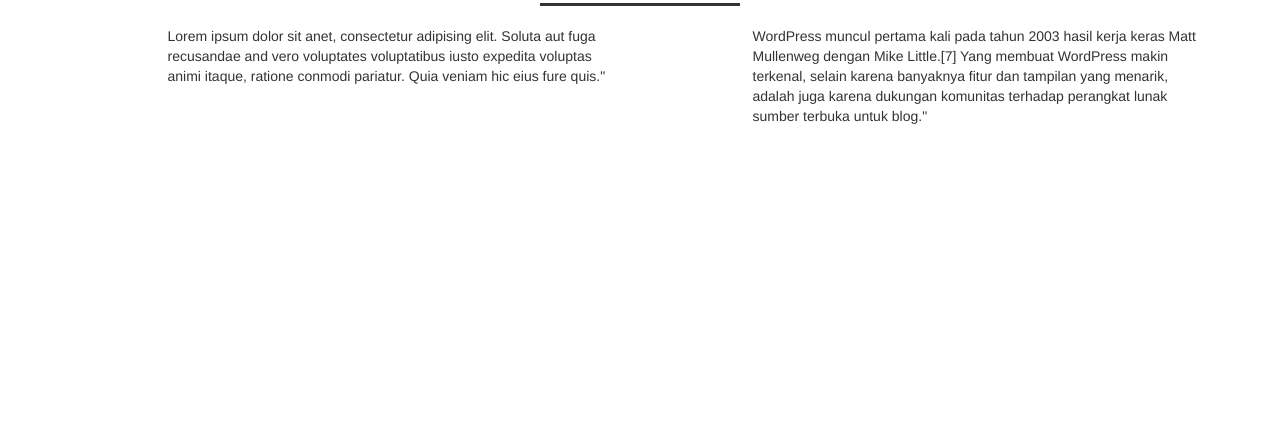
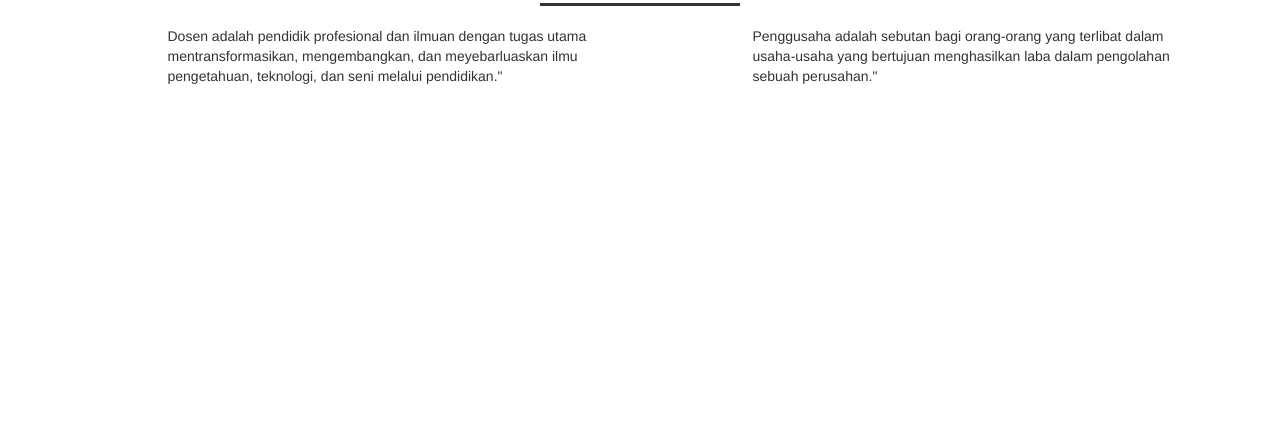
Before and after one commit to Yulfama/portfolio, a plain HTML site: page index.html in a window 1280 px wide. Shown: the part 663-1100 px from the top of the page. Drawn offline with nearby package versions, Linux system fonts and the light colour scheme.

Commit message:
Update index.html

```diff
--- a/index.html
+++ b/index.html
@@ -50,9 +50,9 @@
     </div>
     <div class="row">
        <div class="col-sm-5 col-sm-offset-1">
-        <p>Lorem ipsum dolor sit anet, consectetur adipising elit. Soluta aut fuga recusandae and vero voluptates voluptatibus iusto expedita voluptas animi itaque, ratione conmodi pariatur. Quia veniam hic eius fure quis."</p></div>
+        <p>Dosen adalah pendidik profesional dan ilmuan dengan tugas utama mentransformasikan, mengembangkan, dan meyebarluaskan ilmu pengetahuan, teknologi, dan seni melalui pendidikan."</p></div>
         <div class="col-sm-5 col-sm-offset-1">
-        <p>WordPress muncul pertama kali pada tahun  2003  hasil  kerja keras  Matt Mullenweg  dengan Mike Little.[7] Yang membuat WordPress makin terkenal, selain karena banyaknya fitur dan tampilan yang menarik, adalah juga karena dukungan komunitas terhadap perangkat lunak sumber terbuka untuk blog."</p></div>
+        <p>Penggusaha adalah sebutan bagi orang-orang yang terlibat dalam usaha-usaha yang bertujuan menghasilkan laba dalam pengolahan sebuah perusahan."</p></div>
     </div>
   </div>
 </section>
```
